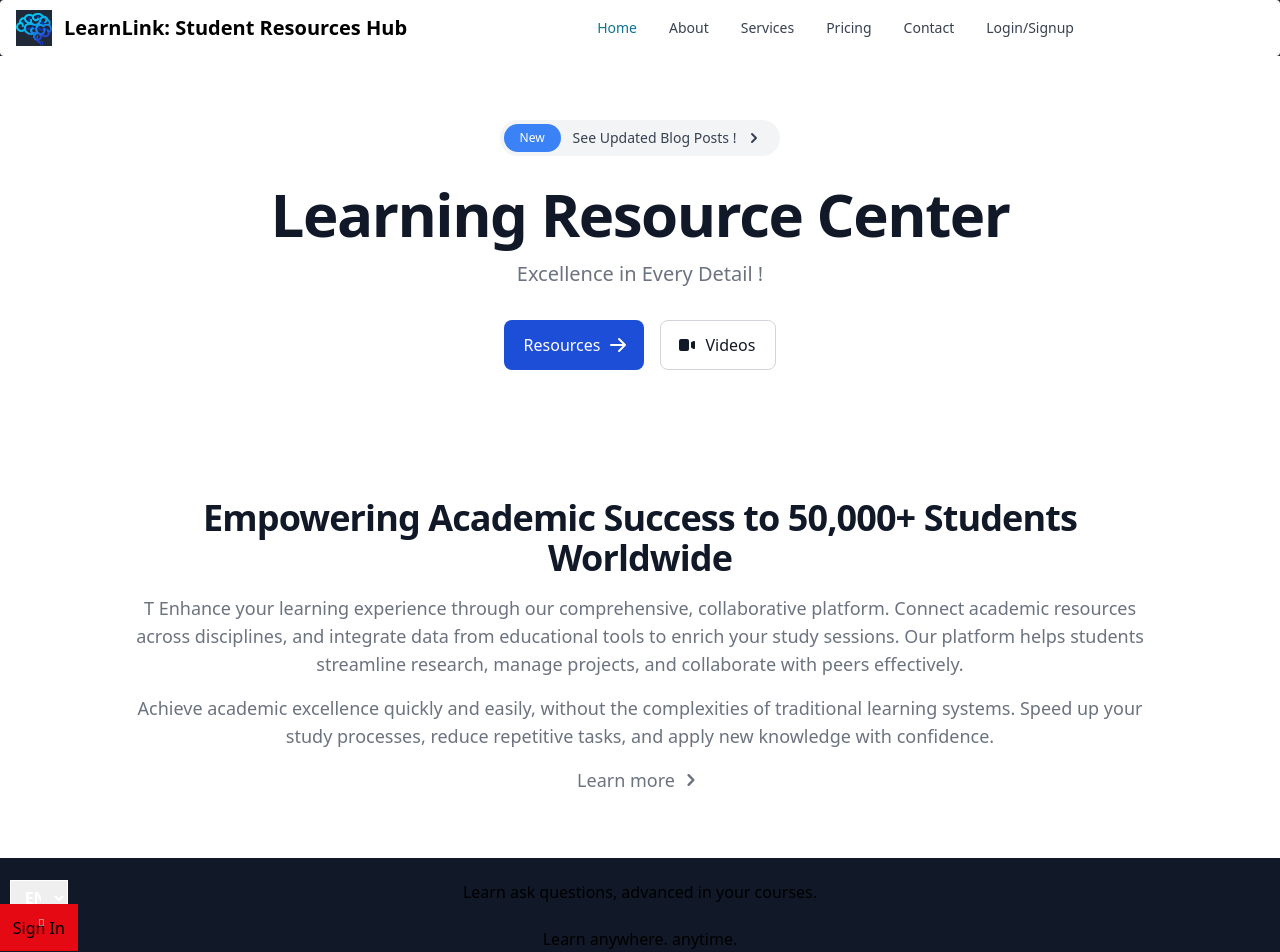
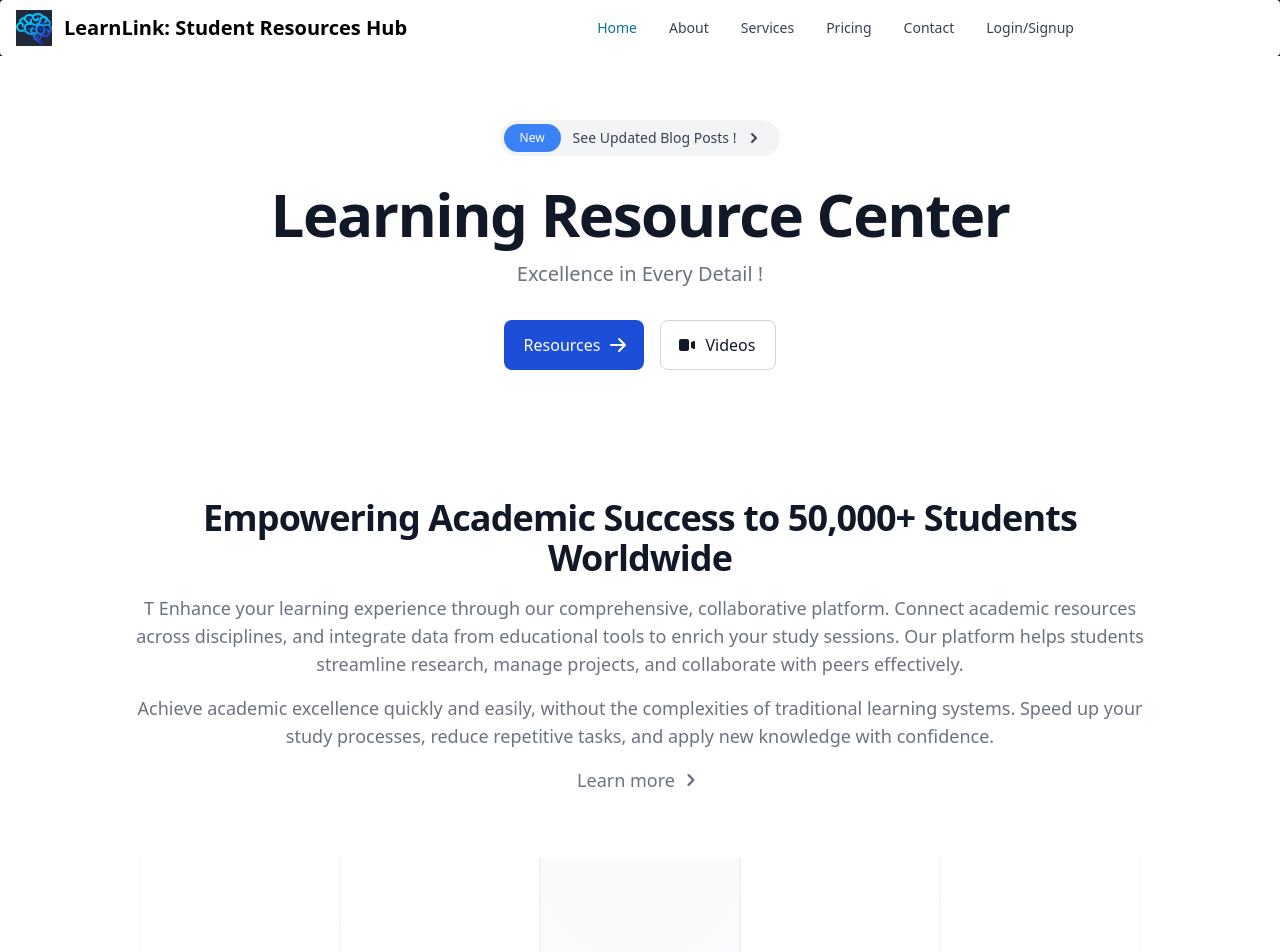
Before and after one commit to xavleon/college-website, a React (Create React App) app in the folder client/: page / in a window 1280 px wide. Shown: the top 952 px of the page. Built offline with nearby package versions, Linux system fonts and the light colour scheme.

Commit message:
hero3 removed

```diff
--- a/client/src/Landing/Landing.js
+++ b/client/src/Landing/Landing.js
@@ -6,7 +6,7 @@ import Footer_1 from "../Footer/Footer";
 import Content from "../Content/Content";
 import Hero2 from "../Hero2/Hero2";
 import { useNavigate } from "react-router-dom";
-import Hero3 from "../Hero3/Hero3";
+
 const Landing = () => {
   const navigate = useNavigate();
   const username = localStorage.getItem("username") || "Buddy!";
@@ -23,7 +23,6 @@ const Landing = () => {
       <Nav />
       <Hero />
       <Hero2 />
-      <Hero3 />
       <Content />
       <Footer_1 />
     </>
```
